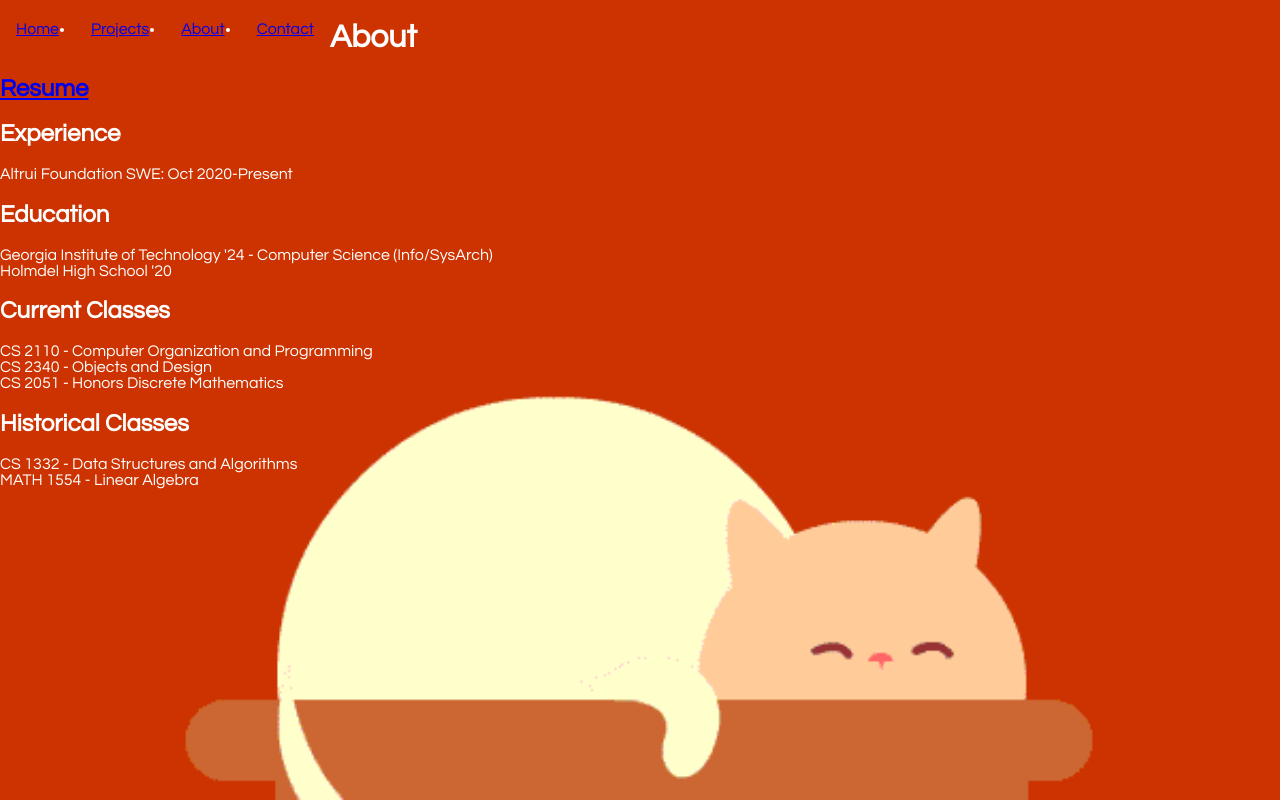
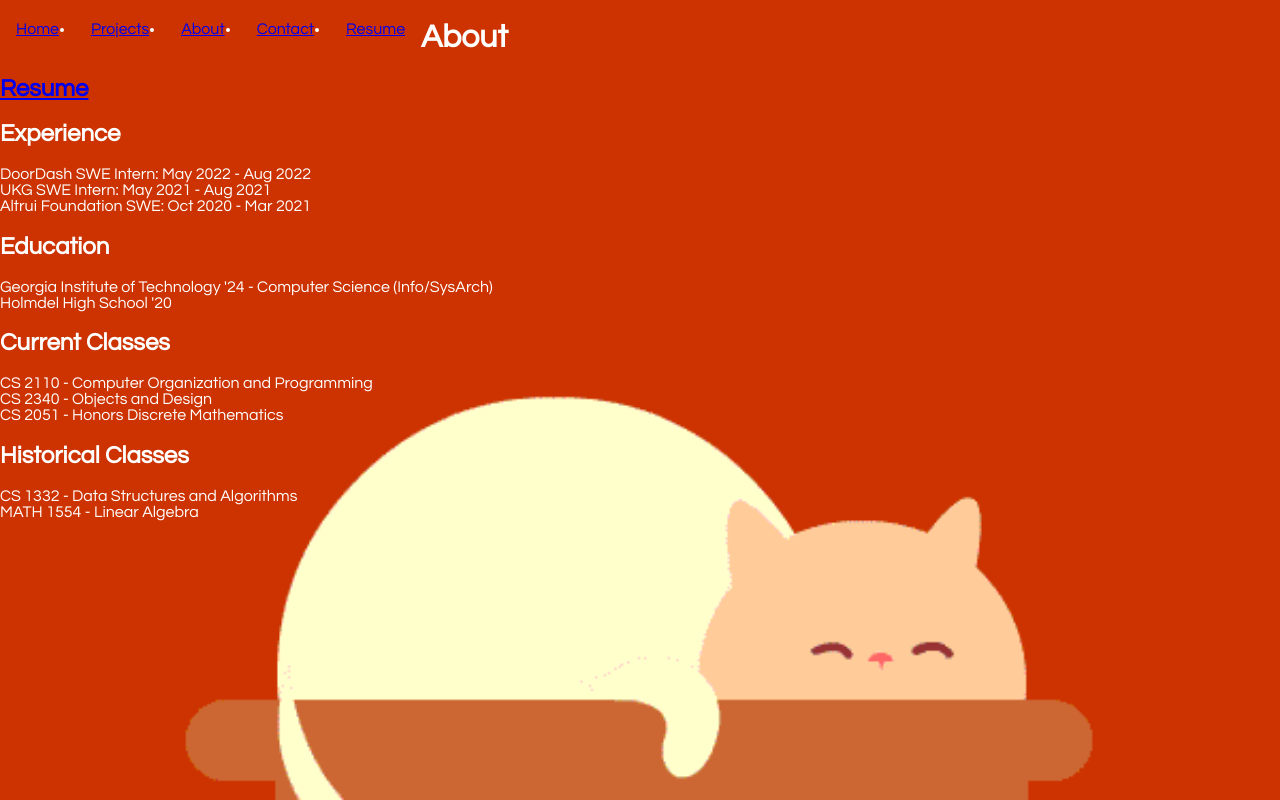
Before and after one commit to dyuan2001/dyuan2001.github.io, a plain HTML site: page about.html in a window 1280 px wide. Drawn offline with Linux system fonts and the light colour scheme.

Commit message:
Add resume endpoint and update navigation bar.

```diff
--- a/about.html
+++ b/about.html
@@ -21,6 +21,9 @@
                     <li>
                         <a href="/contact.html">Contact</a>
                     </li>
+                    <li>
+                        <a href="/Daniel_Yuan_Resume_2024.pdf">Resume</a>
+                    </li>
                 </ul>
             </nav>
         </header>
@@ -28,11 +31,17 @@
         <div>
             <h1>About</h1>
 
-            <h2><a href="https://www.linkedin.com/in/dyuan01/detail/overlay-view/urn:li:fsd_profileTreasuryMedia:(ACoAADJjfkMBNn-FuqHlgLjRSj_VO2ktc3oNMGA,1603272156383)/">Resume</a></h2>
+            <h2><a href="/Daniel_Yuan_Resume_2024.pdf">Resume</a></h2>
 
             <h2>Experience</h2>
             <ul>
-                <li>Altrui Foundation SWE: Oct 2020-Present</li>
+                <li>DoorDash SWE Intern: May 2022 - Aug 2022</li>
+            </ul>
+            <ul>
+                <li>UKG SWE Intern: May 2021 - Aug 2021</li>
+            </ul>
+            <ul>
+                <li>Altrui Foundation SWE: Oct 2020 - Mar 2021</li>
             </ul>
 
             <h2>Education</h2>
```
Also changed, not shown: contact.html (+3 -0 lines), index.html (+4 -1 lines), projects.html (+3 -0 lines), 1 other file.
